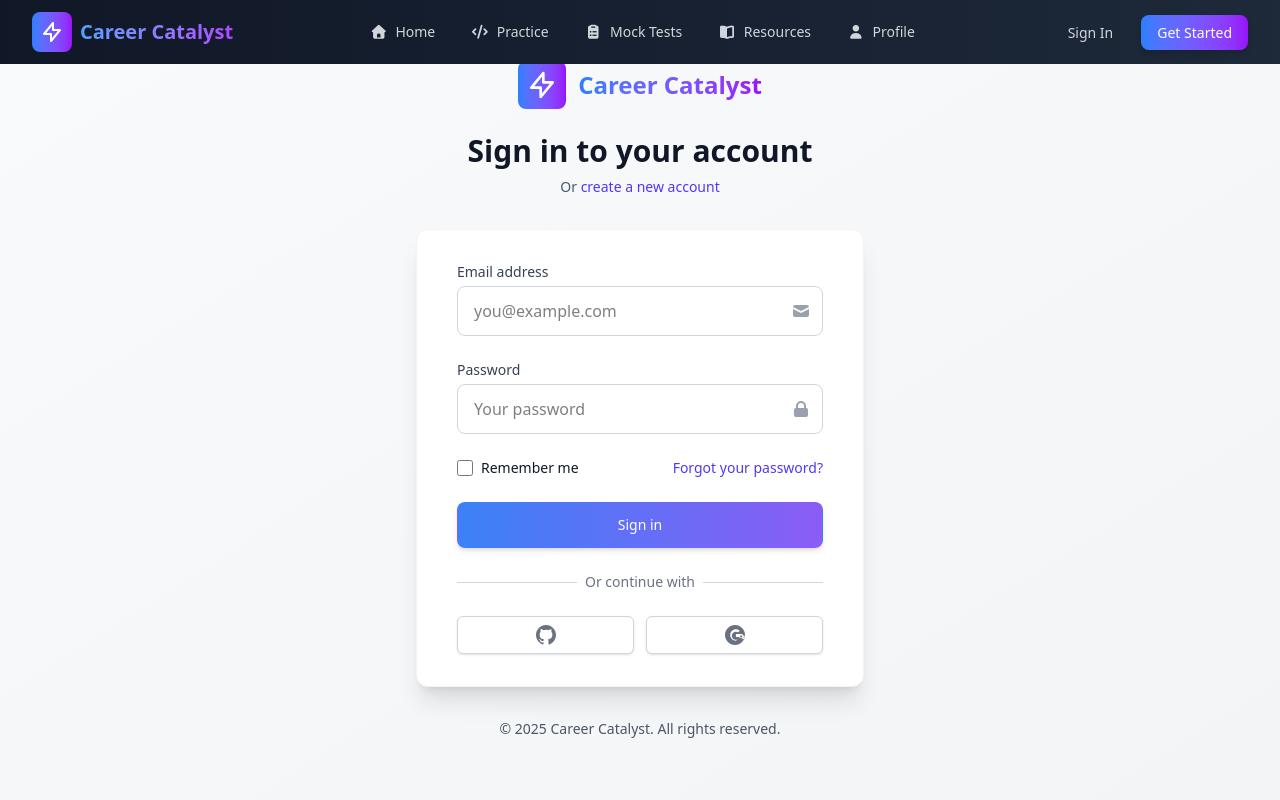
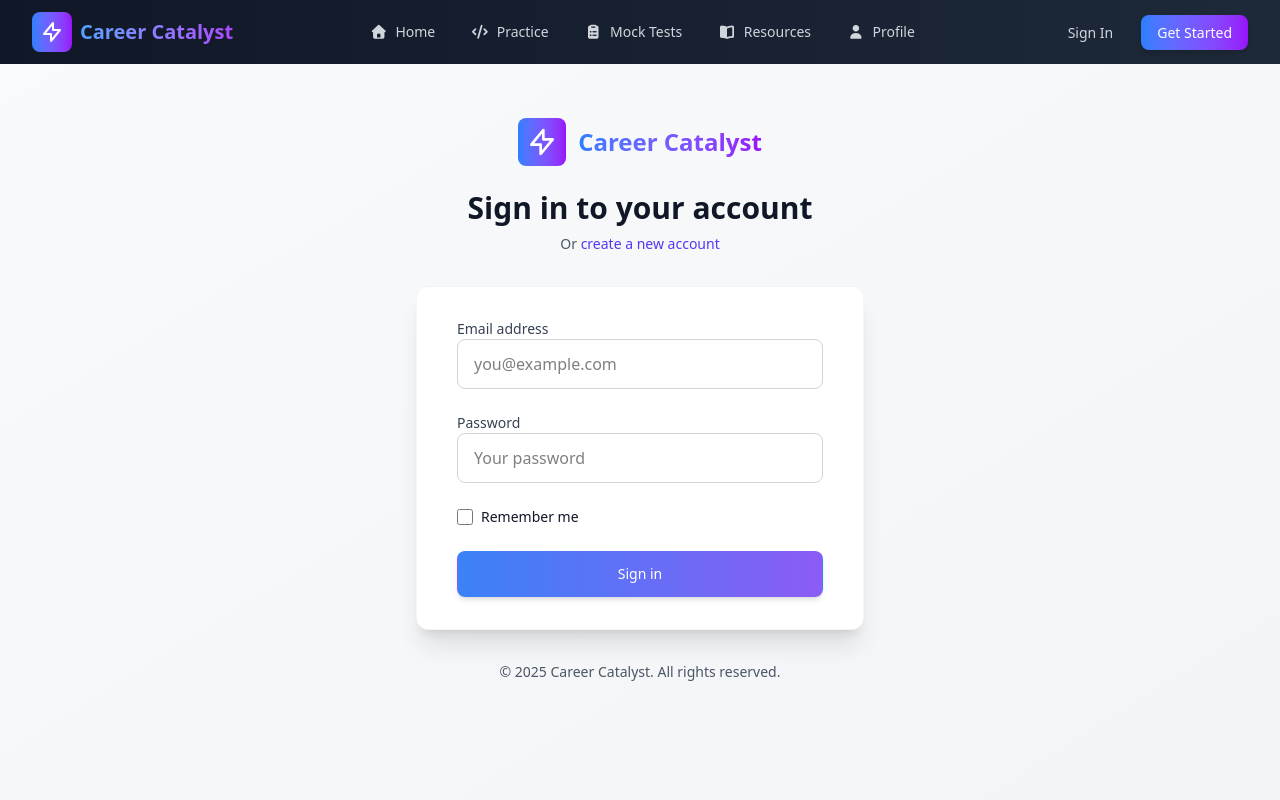
Before and after one commit to Bhagvansingh-lodhi/careercatalyst, a React (Vite) app: page /login in a window 1280 px wide. Shown: the top 800 px of the page. Built offline with nearby package versions, Linux system fonts and the light colour scheme.

Commit message:
Update Login.jsx

```diff
--- a/src/pages/Login.jsx
+++ b/src/pages/Login.jsx
@@ -1,6 +1,7 @@
 import { useState } from 'react';
 import { motion } from 'framer-motion';
-import { Link } from 'react-router-dom';
+import { Link, useNavigate } from 'react-router-dom';
+import axios from 'axios';
 
 const Login = () => {
   const [formData, setFormData] = useState({
@@ -9,6 +10,8 @@ const Login = () => {
     rememberMe: false
   });
   const [isLoading, setIsLoading] = useState(false);
+  const [error, setError] = useState('');
+  const navigate = useNavigate();
 
   const handleChange = (e) => {
     const { name, value, type, checked } = e.target;
@@ -18,79 +21,60 @@ const Login = () => {
     }));
   };
 
-  const handleSubmit = (e) => {
+  const handleSubmit = async (e) => {
     e.preventDefault();
     setIsLoading(true);
+    setError('');
 
-    // Simulate login process
-    setTimeout(() => {
+    try {
+      const res = await axios.post(
+        'https://ppp-v4ah.onrender.com/api/auth/login',
+        {
+          email: formData.email,
+          password: formData.password
+        }
+      );
+
+      // Success - store token if you are using JWT
+      localStorage.setItem('token', res.data.token);
+
+      // Redirect to dashboard or home
+      navigate('/dashboard');
+    } catch (err) {
+      console.log(err.response);
+      setError(err.response?.data?.message || 'Login failed');
+    } finally {
       setIsLoading(false);
-      // Handle login logic here
-    }, 1500);
+    }
   };
 
-  // Animation variants
   const containerVariants = {
     hidden: { opacity: 0 },
     visible: {
       opacity: 1,
-      transition: {
-        staggerChildren: 0.1,
-        delayChildren: 0.3
-      }
+      transition: { staggerChildren: 0.1, delayChildren: 0.3 }
     }
   };
 
   const itemVariants = {
     hidden: { y: 20, opacity: 0 },
-    visible: {
-      y: 0,
-      opacity: 1,
-      transition: {
-        type: "spring",
-        stiffness: 100,
-        damping: 10
-      }
-    }
+    visible: { y: 0, opacity: 1, transition: { type: "spring", stiffness: 100, damping: 10 } }
   };
 
   const buttonVariants = {
-    initial: {
-      background: "linear-gradient(to right, #3b82f6, #8b5cf6)"
-    },
-    hover: {
-      background: "linear-gradient(to right, #2563eb, #7c3aed)",
-      scale: 1.02,
-      transition: {
-        duration: 0.3
-      }
-    },
-    tap: {
-      scale: 0.98
-    },
-    loading: {
-      scale: 0.95,
-      transition: {
-        duration: 0.3
-      }
-    }
+    initial: { background: "linear-gradient(to right, #3b82f6, #8b5cf6)" },
+    hover: { background: "linear-gradient(to right, #2563eb, #7c3aed)", scale: 1.02, transition: { duration: 0.3 } },
+    tap: { scale: 0.98 },
+    loading: { scale: 0.95, transition: { duration: 0.3 } }
   };
 
   return (
     <div className="min-h-screen flex items-center justify-center bg-gradient-to-br from-gray-50 to-gray-100 py-12 px-4 sm:px-6 lg:px-8">
       <div className="max-w-md w-full">
-        <motion.div
-          initial={{ opacity: 0, y: -20 }}
-          animate={{ opacity: 1, y: 0 }}
-          transition={{ duration: 0.5 }}
-          className="text-center mb-8"
-        >
+        {/* Header */}
+        <motion.div initial={{ opacity: 0, y: -20 }} animate={{ opacity: 1, y: 0 }} transition={{ duration: 0.5 }} className="text-center mb-8">
           <Link to="/" className="inline-flex items-center justify-center mb-6">
-            <motion.div
-              className="bg-gradient-to-r from-blue-500 to-purple-600 p-2 rounded-lg mr-3"
-              whileHover={{ rotate: [0, -5, 5, 0] }}
-              transition={{ duration: 0.5 }}
-            >
+            <motion.div className="bg-gradient-to-r from-blue-500 to-purple-600 p-2 rounded-lg mr-3" whileHover={{ rotate: [0, -5, 5, 0] }} transition={{ duration: 0.5 }}>
               <svg xmlns="http://www.w3.org/2000/svg" className="h-8 w-8 text-white" fill="none" viewBox="0 0 24 24" stroke="currentColor">
                 <path strokeLinecap="round" strokeLinejoin="round" strokeWidth={2} d="M13 10V3L4 14h7v7l9-11h-7z" />
               </svg>
@@ -99,9 +83,7 @@ const Login = () => {
               Career Catalyst
             </span>
           </Link>
-          <h2 className="text-3xl font-extrabold text-gray-900">
-            Sign in to your account
-          </h2>
+          <h2 className="text-3xl font-extrabold text-gray-900">Sign in to your account</h2>
           <p className="mt-2 text-sm text-gray-600">
             Or{' '}
             <Link to="/register" className="font-medium text-indigo-600 hover:text-indigo-500 transition-colors duration-200">
@@ -110,19 +92,13 @@ const Login = () => {
           </p>
         </motion.div>
 
-        <motion.div
-          className="bg-white py-8 px-6 shadow-xl rounded-xl sm:px-10 border border-gray-100"
-          variants={containerVariants}
-          initial="hidden"
-          animate="visible"
-        >
+        {/* Form */}
+        <motion.div className="bg-white py-8 px-6 shadow-xl rounded-xl sm:px-10 border border-gray-100" variants={containerVariants} initial="hidden" animate="visible">
+          {error && <p className="text-red-500 text-center mb-4">{error}</p>}
           <form className="mb-0 space-y-6" onSubmit={handleSubmit}>
             <motion.div variants={itemVariants}>
-              <label htmlFor="email" className="block text-sm font-medium text-gray-700">
-                Email address
-              </label>
-              <div className="mt-1 relative">
-                <motion.input
+              <label htmlFor="email" className="block text-sm font-medium text-gray-700">Email address</label>
+              <input
                 id="email"
                 name="email"
                 type="email"
@@ -132,26 +108,12 @@ const Login = () => {
                 placeholder="you@example.com"
                 value={formData.email}
                 onChange={handleChange}
-                  whileFocus={{
-                    boxShadow: "0 0 0 2px rgba(99, 102, 241, 0.3)",
-                    transition: { duration: 0.2 }
-                  }}
               />
-                <div className="absolute inset-y-0 right-0 pr-3 flex items-center pointer-events-none">
-                  <svg className="h-5 w-5 text-gray-400" xmlns="http://www.w3.org/2000/svg" viewBox="0 0 20 20" fill="currentColor">
-                    <path d="M2.003 5.884L10 9.882l7.997-3.998A2 2 0 0016 4H4a2 2 0 00-1.997 1.884z" />
-                    <path d="M18 8.118l-8 4-8-4V14a2 2 0 002 2h12a2 2 0 002-2V8.118z" />
-                  </svg>
-                </div>
-              </div>
             </motion.div>
 
             <motion.div variants={itemVariants}>
-              <label htmlFor="password" className="block text-sm font-medium text-gray-700">
-                Password
-              </label>
-              <div className="mt-1 relative">
-                <motion.input
+              <label htmlFor="password" className="block text-sm font-medium text-gray-700">Password</label>
+              <input
                 id="password"
                 name="password"
                 type="password"
@@ -161,17 +123,7 @@ const Login = () => {
                 placeholder="Your password"
                 value={formData.password}
                 onChange={handleChange}
-                  whileFocus={{
-                    boxShadow: "0 0 0 2px rgba(99, 102, 241, 0.3)",
-                    transition: { duration: 0.2 }
-                  }}
               />
-                <div className="absolute inset-y-0 right-0 pr-3 flex items-center pointer-events-none">
-                  <svg className="h-5 w-5 text-gray-400" xmlns="http://www.w3.org/2000/svg" viewBox="0 0 20 20" fill="currentColor">
-                    <path fillRule="evenodd" d="M5 9V7a5 5 0 0110 0v2a2 2 0 012 2v5a2 2 0 01-2 2H5a2 2 0 01-2-2v-5a2 2 0 012-2zm8-2v2H7V7a3 3 0 016 0z" clipRule="evenodd" />
-                  </svg>
-                </div>
-              </div>
             </motion.div>
 
             <motion.div className="flex items-center justify-between" variants={itemVariants}>
@@ -184,15 +136,7 @@ const Login = () => {
                   checked={formData.rememberMe}
                   onChange={handleChange}
                 />
-                <label htmlFor="remember-me" className="ml-2 block text-sm text-gray-900">
-                  Remember me
-                </label>
-              </div>
-
-              <div className="text-sm">
-                <a href="#" className="font-medium text-indigo-600 hover:text-indigo-500 transition-colors duration-200">
-                  Forgot your password?
-                </a>
+                <label htmlFor="remember-me" className="ml-2 block text-sm text-gray-900">Remember me</label>
               </div>
             </motion.div>
 
@@ -208,65 +152,16 @@ const Login = () => {
                 disabled={isLoading}
               >
                 {isLoading ? (
-                  <motion.div
-                    animate={{ rotate: 360 }}
-                    transition={{ duration: 1, repeat: Infinity, ease: "linear" }}
-                    className="h-5 w-5 border-2 border-white border-t-transparent rounded-full"
-                  />
+                  <motion.div animate={{ rotate: 360 }} transition={{ duration: 1, repeat: Infinity, ease: "linear" }} className="h-5 w-5 border-2 border-white border-t-transparent rounded-full" />
                 ) : (
                   'Sign in'
                 )}
               </motion.button>
             </motion.div>
           </form>
-
-          <motion.div
-            className="mt-6"
-            variants={itemVariants}
-          >
-            <div className="relative">
-              <div className="absolute inset-0 flex items-center">
-                <div className="w-full border-t border-gray-300"></div>
-              </div>
-              <div className="relative flex justify-center text-sm">
-                <span className="px-2 bg-white text-gray-500">
-                  Or continue with
-                </span>
-              </div>
-            </div>
-
-            <div className="mt-6 grid grid-cols-2 gap-3">
-              <motion.a
-                href="#"
-                className="w-full inline-flex justify-center py-2 px-4 border border-gray-300 rounded-md shadow-sm bg-white text-sm font-medium text-gray-500 hover:bg-gray-50 transition-colors duration-200"
-                whileHover={{ y: -2 }}
-                whileTap={{ scale: 0.95 }}
-              >
-                <svg className="w-5 h-5" fill="currentColor" viewBox="0 0 20 20">
-                  <path fillRule="evenodd" d="M10 0C4.477 0 0 4.477 0 10c0 4.42 2.865 8.166 6.839 9.489.5.092.682-.217.682-.482 0-.237-.008-.866-.013-1.7-2.782.603-3.369-1.342-3.369-1.342-.454-1.155-1.11-1.462-1.11-1.462-.908-.62.069-.608.069-.608 1.003.07 1.531 1.03 1.531 1.03.892 1.529 2.341 1.087 2.91.832.092-.647.35-1.088.636-1.338-2.22-.253-4.555-1.11-4.555-4.943 0-1.091.39-1.984 1.029-2.683-.103-.253-.446-1.27.098-2.647 0 0 .84-.269 2.75 1.025A9.564 9.564 0 0110 4.844c.85.004 1.705.114 2.504.336 1.909-1.294 2.747-1.025 2.747-1.025.546 1.377.203 2.394.1 2.647.64.699 1.028 1.592 1.028 2.683 0 3.842-2.339 4.687-4.566 4.934.359.309.678.919.678 1.852 0 1.336-.012 2.415-.012 2.743 0 .267.18.578.688.48C17.14 18.163 20 14.418 20 10c0-5.523-4.477-10-10-10z" clipRule="evenodd" />
-                </svg>
-              </motion.a>
-
-              <motion.a
-                href="#"
-                className="w-full inline-flex justify-center py-2 px-4 border border-gray-300 rounded-md shadow-sm bg-white text-sm font-medium text-gray-500 hover:bg-gray-50 transition-colors duration-200"
-                whileHover={{ y: -2 }}
-                whileTap={{ scale: 0.95 }}
-              >
-                <svg className="w-5 h-5" fill="currentColor" viewBox="0 0 20 20">
-                  <path fillRule="evenodd" d="M10 0C4.477 0 0 4.477 0 10c0 5.523 4.477 10 10 10 5.523 0 10-4.477 10-10C20 4.477 15.523 0 10 0zm.908 15.68c-3.136 0-5.68-2.544-5.68-5.68 0-3.136 2.544-5.68 5.68-5.68 1.53 0 2.865.577 3.9 1.523l-1.57 1.51a4.09 4.09 0 00-2.33-.723c-2.265 0-4.1 1.835-4.1 4.1 0 2.265 1.835 4.1 4.1 4.1 1.8 0 3.31-1.16 3.85-2.77H10.91V9.09h6.637v1.51h-2.295c-.103.31-.23.61-.38.9.927 1.64 2.62 2.73 4.57 2.73v-1.51c-1.17 0-2.23-.45-3.03-1.18l1.57-1.51c.95.95 2.26 1.54 3.71 1.54v1.51c-1.51 0-2.88-.58-3.9-1.53-.95 1.02-2.32 1.6-3.82 1.6z" clipRule="evenodd" />
-                </svg>
-              </motion.a>
-            </div>
-          </motion.div>
         </motion.div>
 
-        <motion.p
-          className="mt-8 text-center text-sm text-gray-600"
-          initial={{ opacity: 0 }}
-          animate={{ opacity: 1 }}
-          transition={{ delay: 0.5 }}
-        >
+        <motion.p className="mt-8 text-center text-sm text-gray-600" initial={{ opacity: 0 }} animate={{ opacity: 1 }} transition={{ delay: 0.5 }}>
           &copy; {new Date().getFullYear()} Career Catalyst. All rights reserved.
         </motion.p>
       </div>
```
Lines whose indentation alone changed are shown as unchanged.
